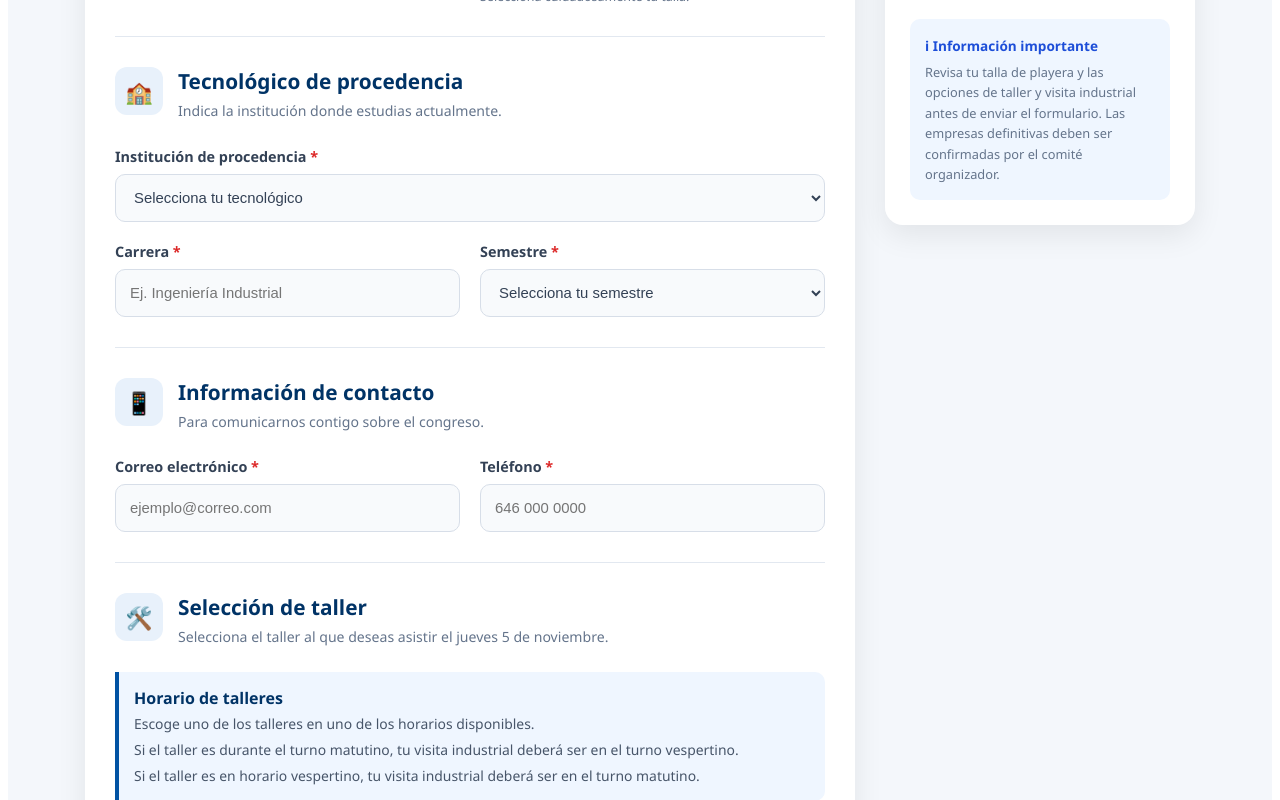
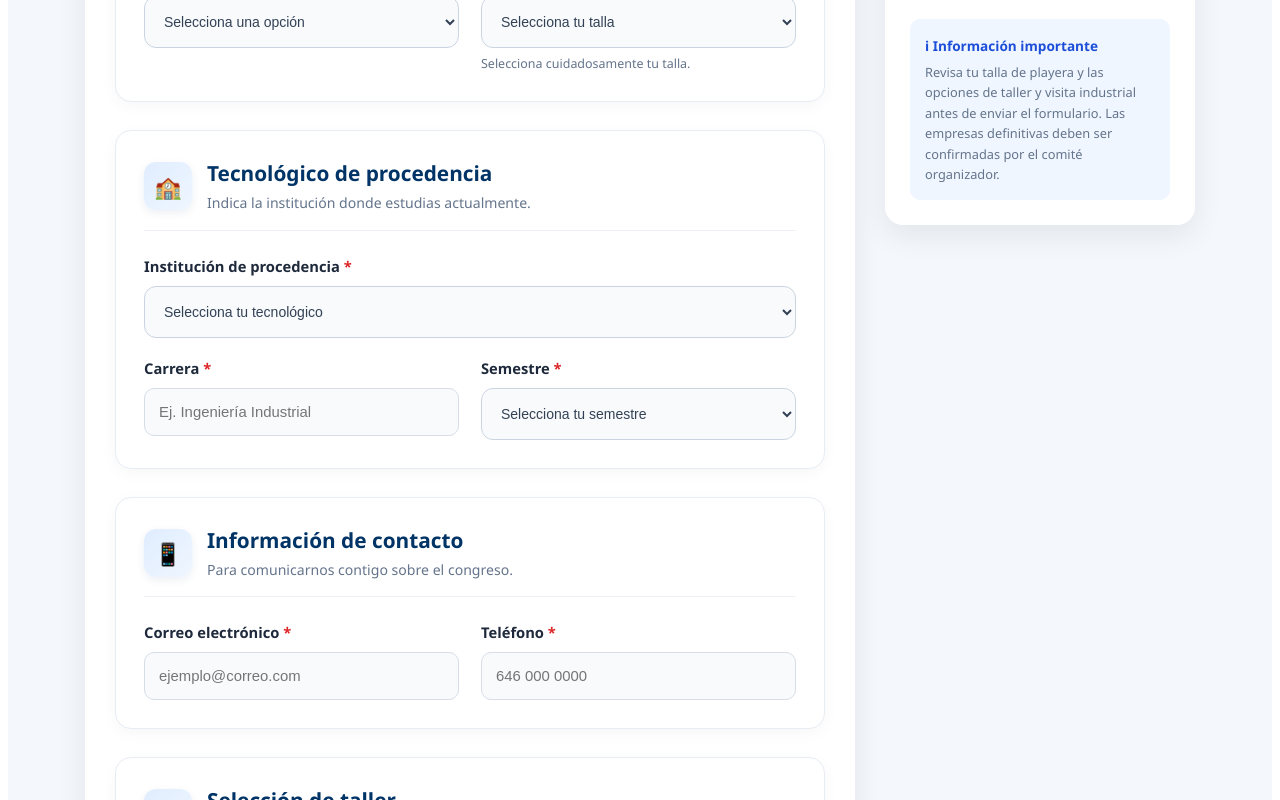
Before and after one commit to MartinezSergio0/ITE-EVENTOS, a Vue app in the folder Frontend/: page /registro-argos in a window 1280 px wide. Shown: the part 660-1460 px from the top of the page. Built offline with nearby package versions, Linux system fonts and the light colour scheme.

Commit message:
Actualizacion registro ARGOS listas desplegables

```diff
--- a/Frontend/src/Views/public/RegistroArgos.vue
+++ b/Frontend/src/Views/public/RegistroArgos.vue
@@ -1621,6 +1621,168 @@ function nuevoRegistro() {
   background: #0052a3;
 }
 
+
+/* ==========================================
+   MEJORA VISUAL DE LOS SELECTORES
+========================================== */
+
+/* Apariencia general de las listas */
+.form-group select {
+  width: 100%;
+  min-height: 52px;
+  padding: 12px 42px 12px 15px;
+  border: 1px solid #cbd5e1;
+  border-radius: 12px;
+  background-color: #f8fafc;
+  color: #334155;
+  font-size: 14px;
+  font-weight: 500;
+  cursor: pointer;
+  transition: all 0.25s ease;
+}
+
+/* Cuando se selecciona una lista */
+.form-group select:focus {
+  border-color: #2563eb;
+  background-color: #ffffff;
+  outline: none;
+  box-shadow: 0 0 0 4px rgba(37, 99, 235, 0.12);
+}
+
+/* Cuando pasas el mouse sobre el selector */
+.form-group select:hover {
+  border-color: #3b82f6;
+  background-color: #ffffff;
+}
+
+/* Opciones de los selectores */
+.form-group select option {
+  padding: 12px;
+  background-color: #ffffff;
+  color: #334155;
+  font-size: 14px;
+  line-height: 2;
+}
+
+/* Títulos de los grupos: matutino y vespertino */
+.form-group select optgroup {
+  background-color: #eaf2fc;
+  color: #003366;
+  font-weight: 700;
+  font-size: 14px;
+}
+
+/* Opciones deshabilitadas */
+.form-group select option:disabled {
+  color: #94a3b8;
+  background-color: #f1f5f9;
+}
+
+/* ==========================================
+   MEJORA VISUAL DE LAS SECCIONES
+========================================== */
+
+.form-section {
+  padding: 28px;
+  margin-bottom: 28px;
+  background: #ffffff;
+  border: 1px solid #e8edf4;
+  border-radius: 16px;
+  box-shadow: 0 4px 15px rgba(15, 23, 42, 0.035);
+}
+
+/* Encabezados de cada sección */
+.section-header {
+  align-items: center;
+  padding-bottom: 16px;
+  border-bottom: 1px solid #edf0f5;
+}
+
+/* Iconos de las secciones */
+.section-icon {
+  background: linear-gradient(135deg, #e0edff, #eff6ff);
+  color: #003366;
+  box-shadow: 0 3px 8px rgba(0, 51, 102, 0.08);
+}
+
+/* Etiquetas */
+.form-group label {
+  margin-bottom: 10px;
+  font-size: 0.92rem;
+  color: #1e293b;
+}
+
+/* Espacio entre los campos */
+.form-grid {
+  column-gap: 22px;
+  row-gap: 24px;
+}
+
+/* ==========================================
+   NOTAS DE HORARIOS
+========================================== */
+
+.schedule-note {
+  background: linear-gradient(135deg, #eff6ff, #f8fbff);
+  border: 1px solid #dbeafe;
+  border-left: 5px solid #2563eb;
+  border-radius: 12px;
+  padding: 18px;
+  margin-bottom: 24px;
+}
+
+.schedule-note strong {
+  display: block;
+  font-size: 0.95rem;
+  margin-bottom: 8px;
+  color: #003366;
+}
+
+.schedule-note p {
+  line-height: 1.7;
+  margin-top: 7px;
+}
+
+/* ==========================================
+   MEJORA DE LAS TARJETAS DEL PROGRAMA
+========================================== */
+
+.program-day {
+  border: 1px solid #e2e8f0;
+  border-radius: 14px;
+  padding: 20px;
+  transition: box-shadow 0.2s ease;
+}
+
+.program-day:hover {
+  box-shadow: 0 5px 16px rgba(15, 23, 42, 0.06);
+}
+
+.program-day h3 {
+  padding-bottom: 10px;
+  border-bottom: 2px solid #eaf2fc;
+}
+
+/* ==========================================
+   RESPONSIVE
+========================================== */
+
+@media (max-width: 600px) {
+  .form-section {
+    padding: 20px 15px;
+  }
+
+  .form-group select {
+    font-size: 13px;
+    min-height: 50px;
+  }
+
+  .section-header {
+    align-items: flex-start;
+  }
+}
+
+
 @media (max-width: 900px) {
   .registro-container {
     grid-template-columns: minmax(0, 1fr);
```
